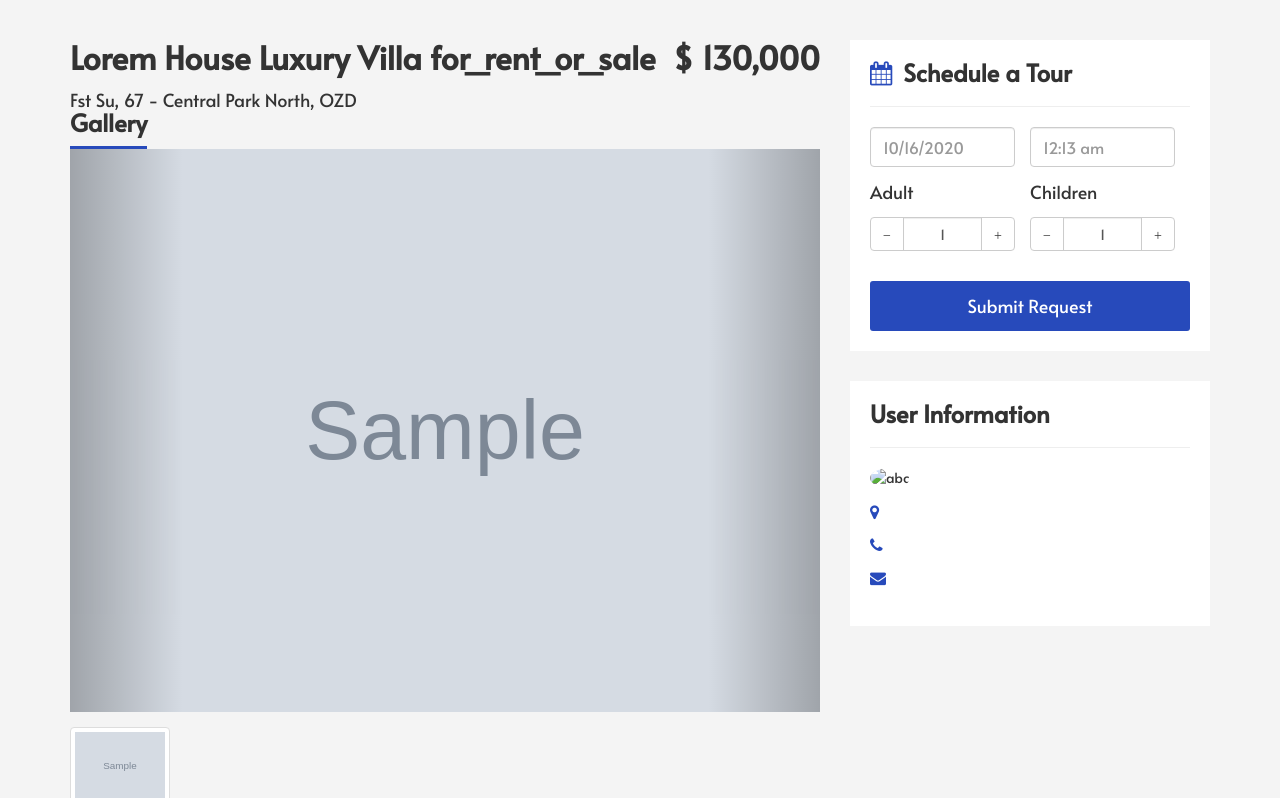
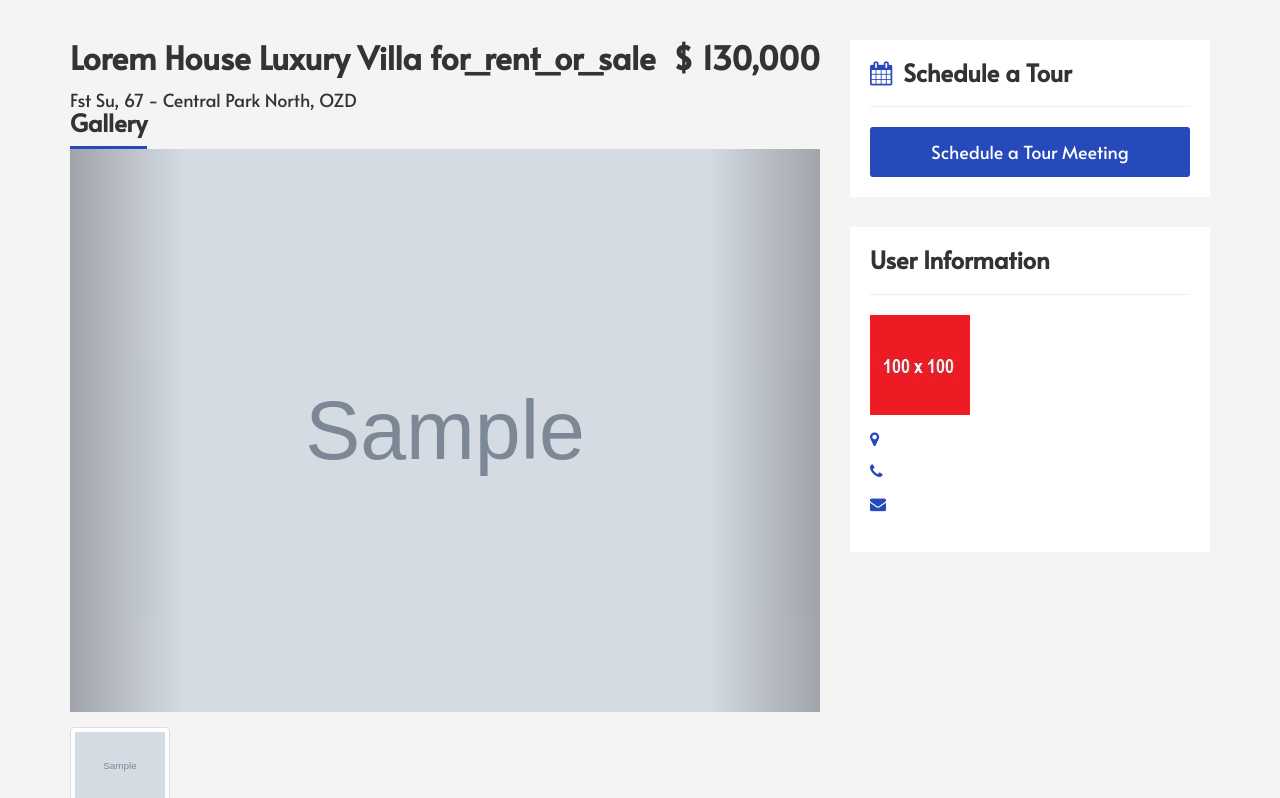
Before and after one commit to Eng-HanifLeghari/propertymanagement, a Django app: page /home_detail/1 in a window 1280 px wide. Shown: the part 149-947 px from the top of the page. Run offline with Django 3.2, Linux system fonts and the light colour scheme; data comes from the database, SQL or seed files in the repository; tables that the repository leaves empty hold one stand-in row (values such as "Sample post"); grey boxes marked "Sample" are stand-in pictures; parts of the project's set-up code (start-up, migrations or seed data) failed here and were passed over; some libraries are stand-ins or nearby versions; some web fonts are replaced.

Commit message:
push git changes some files All changes set

```diff
--- a/property/admin.py
+++ b/property/admin.py
@@ -1,5 +1,5 @@
 from django.contrib import admin
-from .models import Property, PropertyImage, PropertyFacility, User, Slider
+from .models import Property, PropertyImage, PropertyFacility, User, Slider, Event
 from django.contrib.auth.admin import UserAdmin
 
 
@@ -25,7 +25,7 @@
 
 
 admin.site.register(PropertyFacility)
-# admin.site.register(User)
+admin.site.register(Event)
 admin.site.register(Slider)
 
 
--- a/property/models.py
+++ b/property/models.py
@@ -87,3 +87,14 @@
         if self.fridge:
             amn["Fridge"] = True
         return amn
+
+
+class Event(models.Model):
+    event_date = models.DateField()
+    event_name = models.CharField(max_length=200)
+    event_time = models.TimeField()
+    num_visitors = models.IntegerField()
+    property_title = models.CharField(max_length=200)
+
+    def __str__(self):
+        return self.property_title
--- a/property/templates/property/detail.html
+++ b/property/templates/property/detail.html
@@ -185,47 +185,67 @@
 	    <div class="center_detail_1ri1 mgt clearfix">
 		 <h4 class="mgt"><i class="fa fa-calendar col_1"></i> Schedule a Tour</h4>
 		 <hr>
-		 <div class="center_detail_1ri1i clearfix">
-		  <div class="col-sm-6 space_left">
-		   <input id="cal_3" placeholder="10/16/2020" class="form-control" type="text">
-		  </div>
-		  <div class="col-sm-6 space_left">
-		   <input placeholder="12:13 am" class="form-control" type="text">
-		  </div>
-		 </div>
-		 <div class="center_detail_1ri1i1 clearfix">
-		  <div class="col-sm-6 space_left">
-		   <h5>Adult</h5>
-		   <div class="input-group number-spinner">
-				<span class="input-group-btn">
-					<button class="btn btn-default" data-dir="dwn"><span class="glyphicon glyphicon-minus"></span></button>
-				</span>
-				<input type="text" class="form-control mgt text-center" value="1">
-				<span class="input-group-btn">
-					<button class="btn btn-default" data-dir="up"><span class="glyphicon glyphicon-plus"></span></button>
-				</span>
-	       </div>
-		  </div>
-		  <div class="col-sm-6 space_left">
-		   <h5>Children</h5>
-		   <div class="input-group number-spinner">
-				<span class="input-group-btn">
-					<button class="btn btn-default" data-dir="dwn"><span class="glyphicon glyphicon-minus"></span></button>
-				</span>
-				<input type="text" class="form-control mgt text-center" value="1">
-				<span class="input-group-btn">
-					<button class="btn btn-default" data-dir="up"><span class="glyphicon glyphicon-plus"></span></button>
-				</span>
-	       </div>
-		  </div>
-		 </div><br>
-		 <h5 class="text-center mgt"><a class="button block" href="#">Submit Request</a></h5>
+<!--		 <div class="center_detail_1ri1i clearfix">-->
+<!--		  <div class="col-sm-6 space_left">-->
+<!--		   <input id="cal_3" placeholder="10/16/2020" class="form-control" type="text">-->
+<!--		  </div>-->
+<!--		  <div class="col-sm-6 space_left">-->
+<!--		   <input placeholder="12:13 am" class="form-control" type="text">-->
+<!--		  </div>-->
+<!--		 </div>-->
+<!--		 <div class="center_detail_1ri1i1 clearfix">-->
+<!--		  <div class="col-sm-6 space_left">-->
+<!--		   <h5>Adult</h5>-->
+<!--		   <div class="input-group number-spinner">-->
+<!--				<span class="input-group-btn">-->
+<!--					<button class="btn btn-default" data-dir="dwn"><span class="glyphicon glyphicon-minus"></span></button>-->
+<!--				</span>-->
+<!--				<input type="text" class="form-control mgt text-center" value="1">-->
+<!--				<span class="input-group-btn">-->
+<!--					<button class="btn btn-default" data-dir="up"><span class="glyphicon glyphicon-plus"></span></button>-->
+<!--				</span>-->
+<!--	       </div>-->
+<!--		  </div>-->
+<!--		  <div class="col-sm-6 space_left">-->
+<!--		   <h5>Children</h5>-->
+<!--		   <div class="input-group number-spinner">-->
+<!--				<span class="input-group-btn">-->
+<!--					<button class="btn btn-default" data-dir="dwn"><span class="glyphicon glyphicon-minus"></span></button>-->
+<!--				</span>-->
+<!--				<input type="text" class="form-control mgt text-center" value="1">-->
+<!--				<span class="input-group-btn">-->
+<!--					<button class="btn btn-default" data-dir="up"><span class="glyphicon glyphicon-plus"></span></button>-->
+<!--				</span>-->
+<!--	       </div>-->
+<!--		  </div>-->
+<!--		 </div><br>-->
+<!--			<div class="calendly-widget">-->
+<!--			<div class="calendly-inline-widget" data-url="https://calendly.com/your-username/event-type" style="min-width:320px;height:580px;"></div>-->
+<!--			<script type="text/javascript" src="https://calendly.com//assets/external/widget.js"></script>-->
+
+<!--    &lt;!&ndash; Adding a JavaScript function to handle button click &ndash;&gt;-->
+<!--			<script>-->
+<!--				function handleRequestSubmission() {-->
+<!--					// Perform your desired action here-->
+<!--					alert("Request submitted!"); // Example: Display an alert-->
+<!--				}-->
+<!--			</script>-->
+
+    <h5 class="text-center mgt">
+        <!-- Call the JavaScript function on button click -->
+        <a class="button block" href="https://calendly.com/" onclick="handleRequestSubmission();">Schedule a Tour Meeting</a>
+    </h5>
+</div>
 		</div>
 		<div class="center_detail_1ri1 clearfix">
 		  <h4 class="mgt"> User Information</h4>
 		  <hr>
 		  <div class="center_detail_1ri1i1 clearfix">
-		    <img class="img-circle" src='{{ user_agents.image.url }}' alt="abc">
+			  {% if user_agents.image %}
+		    <img src="{{user_agents.image.url}}" class="img-circle" alt="abc">
+			  {% else %}
+    		<img src="{% static 'property/img/30.jpg' %}" alt="Default Image">
+			  {% endif %}
 			<h5 class="bold mgt">{{user_agents.username}}</h5>
 			<h6>{{user_agents.title}}</h6>
 		  </div>
--- a/property/urls.py
+++ b/property/urls.py
@@ -1,6 +1,5 @@
 from django.urls import path
 from property.views import home, home_detail, contact_us, about_us
-
 
 urlpatterns = [
     path('', home, name='home'),
--- a/propertymanagement/settings.py
+++ b/propertymanagement/settings.py
@@ -37,6 +37,7 @@
     'django.contrib.sessions',
     'django.contrib.messages',
     'django.contrib.staticfiles',
+    'authenticate',
     'property',
 ]
 
```
Also changed, not shown: property/forms.py (+7 -0 lines), property/views.py (line endings or trailing spaces).
